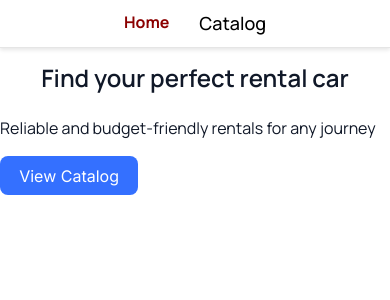
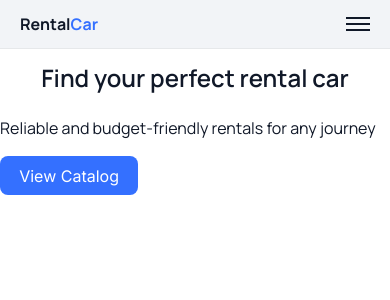
Before and after one commit to oksanacherviachenko/Rental-Car-App, a React (Vite) app: page / in a window 390 px wide. Shown: the top 300 px of the page. Built offline with nearby package versions, Linux system fonts and the light colour scheme.

Commit message:
navigation done

```diff
--- a/src/components/Navigation/Navigation.jsx
+++ b/src/components/Navigation/Navigation.jsx
@@ -1,25 +1,48 @@
 //src/components/Navigation/Navigation.jsx
-import React from 'react';
+import React, { useState } from 'react';
 import { NavLink } from 'react-router-dom';
 import styles from './Navigation.module.css';
 
 function Navigation() {
+  const [isOpen, setIsOpen] = useState(false);
+
+  const toggleMenu = () => setIsOpen(prev => !prev);
+  const closeMenu = () => setIsOpen(false);
+
   return (
     <header className={styles.header}>
-      <nav className={styles.nav}>
-        <NavLink
-          to="/"
-          className={({ isActive }) => (isActive ? styles.active : styles.link)}
-        >
-          Home
+      <div className={styles.container}>
+        <NavLink to="/" className={styles.logo} onClick={closeMenu}>
+          <span className={styles.logoDark}>Rental</span>
+          <span className={styles.logoBlue}>Car</span>
         </NavLink>
-        <NavLink
-          to="/catalog"
-          className={({ isActive }) => (isActive ? styles.active : styles.link)}
-        >
-          Catalog
-        </NavLink>
-      </nav>
+
+        <nav className={styles.nav}>
+          <NavLink to="/" className={({ isActive }) => isActive ? styles.active : styles.link}>
+            Home
+          </NavLink>
+          <NavLink to="/catalog" className={({ isActive }) => isActive ? styles.active : styles.link}>
+            Catalog
+          </NavLink>
+        </nav>
+
+        {/* Бургер */}
+        <div className={styles.burger} onClick={toggleMenu}>
+          <span />
+          <span />
+          <span />
+        </div>
+
+        {/* Мобільне меню */}
+        <div className={`${styles.mobileNav} ${isOpen ? styles.showNav : ''}`}>
+          <NavLink to="/" className={({ isActive }) => isActive ? styles.active : styles.link} onClick={closeMenu}>
+            Home
+          </NavLink>
+          <NavLink to="/catalog" className={({ isActive }) => isActive ? styles.active : styles.link} onClick={closeMenu}>
+            Catalog
+          </NavLink>
+        </div>
+      </div>
     </header>
   );
 }
--- a/src/components/Navigation/Navigation.module.css
+++ b/src/components/Navigation/Navigation.module.css
@@ -1,8 +1,8 @@
+/*src/components/Navigation/Navigation.module.css*/
 .header {
-  background-color: #ffffff;
-  border-bottom: 1px solid rgba(0, 0, 0, 0.1);
-  box-shadow: 0px 2px 4px rgba(0, 0, 0, 0.1);
-  padding: 10px 0;
+  background-color: #f2f4f7;
+  border-bottom: 1px solid rgba(0, 0, 0, 0.05);
+  padding: 12px 0;
   width: 100%;
   position: fixed;
   top: 0;
@@ -10,29 +10,96 @@
   z-index: 1000;
 }
 
+.container {
+  display: flex;
+  justify-content: space-between;
+  align-items: center;
+  max-width: 1200px;
+  padding: 0 20px;
+  margin: 0 auto;
+}
+
+.logo {
+  font-size: 16px;
+  font-weight: 700;
+  line-height: 1;
+  text-decoration: none;
+  display: flex;
+  align-items: center;
+}
+
+.logoDark {
+  color: var(--main);
+}
+
+.logoBlue {
+  color: var(--button);
+}
+
 .nav {
   display: flex;
-  justify-content: center;
   gap: 30px;
-  max-width: 1200px;
-  margin: 0 auto;
-  padding: 0 20px;
 }
 
 .link {
+  font-size: 16px;
+  font-weight: 500;
+  color: var(--main);
   text-decoration: none;
-  color: black;
-  font-size: 18px;
-  font-weight: 500;
-  transition: color 0.3s ease;
+  transition: color var(--transition-fast);
 }
 
 .link:hover,
 .link:focus {
-  color: darkred;
+  color: var(--button-hover);
 }
 
 .active {
-  color: darkred;
-  font-weight: bold;
+  color: var(--button-hover);
 }
+
+.burger {
+  display: none;
+  flex-direction: column;
+  justify-content: center;
+  gap: 4px;
+  width: 24px;
+  height: 24px;
+  cursor: pointer;
+}
+
+.burger span {
+  display: block;
+  height: 2px;
+  width: 100%;
+  background-color: var(--main);
+  transition: transform 0.3s ease;
+}
+
+.mobileNav {
+  display: none;
+  position: absolute;
+  top: 60px;
+  left: 0;
+  right: 0;
+  background-color: var(--white);
+  box-shadow: 0 4px 6px rgba(0, 0, 0, 0.1);
+  flex-direction: column;
+  gap: 16px;
+  padding: 1rem;
+  z-index: 999;
+}
+
+.showNav {
+  display: flex;
+}
+
+@media (max-width: 768px) {
+  .nav {
+    display: none;
+  }
+
+  .burger {
+    display: flex;
+  }
+}
```
